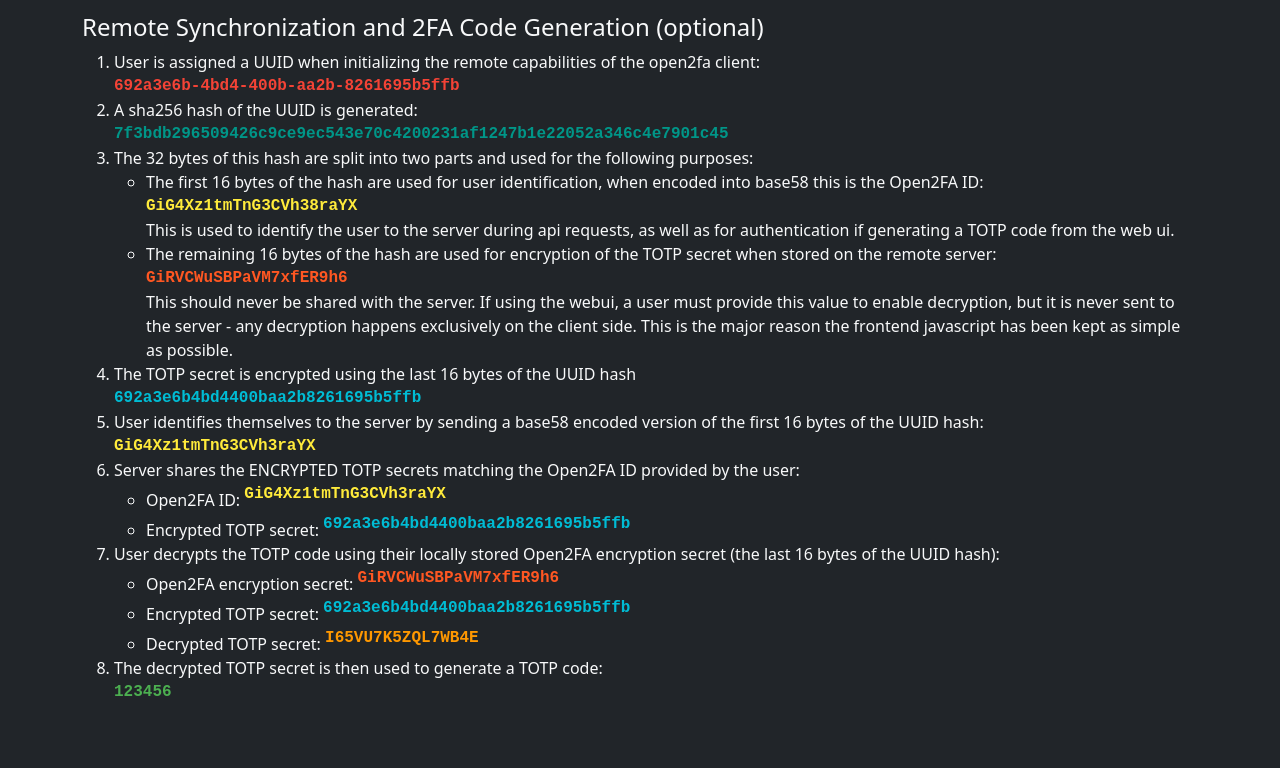
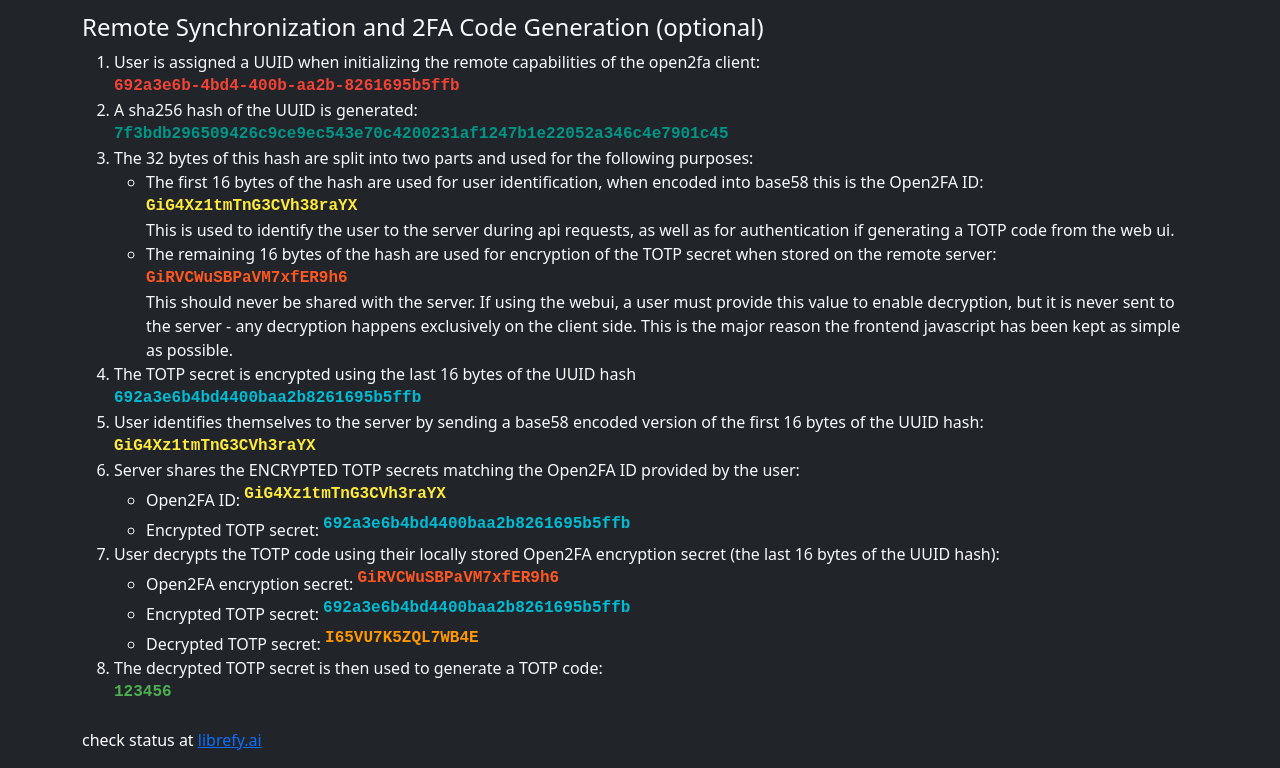
Before and after one commit to cc-d/open2fa-server, a plain HTML site: page nginx/html/index.html in a window 1280 px wide. Shown: the part 672-1440 px from the top of the page. Before the commit the page ends 1392 px from the top, so only its background shows below. Drawn offline with Linux system fonts and the light colour scheme.

Commit message:
project status link

```diff
--- a/nginx/html/index.html
+++ b/nginx/html/index.html
@@ -34,7 +34,6 @@
       sizes="16x16"
       href="img/favicon-16x16.png"
     />
-
 
     <!-- Custom JS -->
     <script src="js/index.js"></script>
@@ -86,11 +85,11 @@
             </p>
           </div>
           <p>
-            For more information, see the <a href="https://github.com/cc-d/open2fa">open2fa README</a>
+            For more information, see the
+            <a href="https://github.com/cc-d/open2fa">open2fa README</a>
           </p>
 
           <div class="o2fa-input-wrap">
-
             <label for="open2faIdInput">Open2FA ID</label>
             <input
               type="text"
@@ -98,7 +97,6 @@
               placeholder="Enter your Open2FA ID"
               class="form-control"
             />
-
           </div>
           <div class="one-line-btncheck">
             <button id="fetchSecretBtn" class="btn btn-primary mt-3">
@@ -112,8 +110,7 @@
                 value=""
                 id="rememberSecretCheck"
               />
-              <label class="form-check
-                " for="rememberSecretCheck">
+              <label class="form-check" for="rememberSecretCheck">
                 remember
               </label>
             </div>
@@ -124,13 +121,11 @@
           <div class="o2fa-input-wrap">
             <label for="open2faSecretInput">Open2FA Secret</label>
             <input
-            type="text"
-            id="open2faSecretInput"
-            placeholder="Enter your Open2FA Secret"
-            class="form-control"
+              type="text"
+              id="open2faSecretInput"
+              placeholder="Enter your Open2FA Secret"
+              class="form-control"
             />
-
-
           </div>
           <div class="one-line-btncheck">
             <button id="decryptSecretsBtn" class="btn btn-success mt-3">
@@ -138,7 +133,6 @@
             </button>
             <!-- Remember Checkbox -->
             <div class="form-check">
-
               <input
                 class="form-check-input"
                 type="checkbox"
@@ -287,6 +281,14 @@
           </ol>
         </div>
       </div>
+      <div class="footer-wrap">
+        <footer class="container mt-4">
+          <p>
+            check status at
+            <a href="https://librefy.ai">librefy.ai</a>
+          </p>
+        </footer>
+      </div>
     </div>
   </body>
 </html>
```
